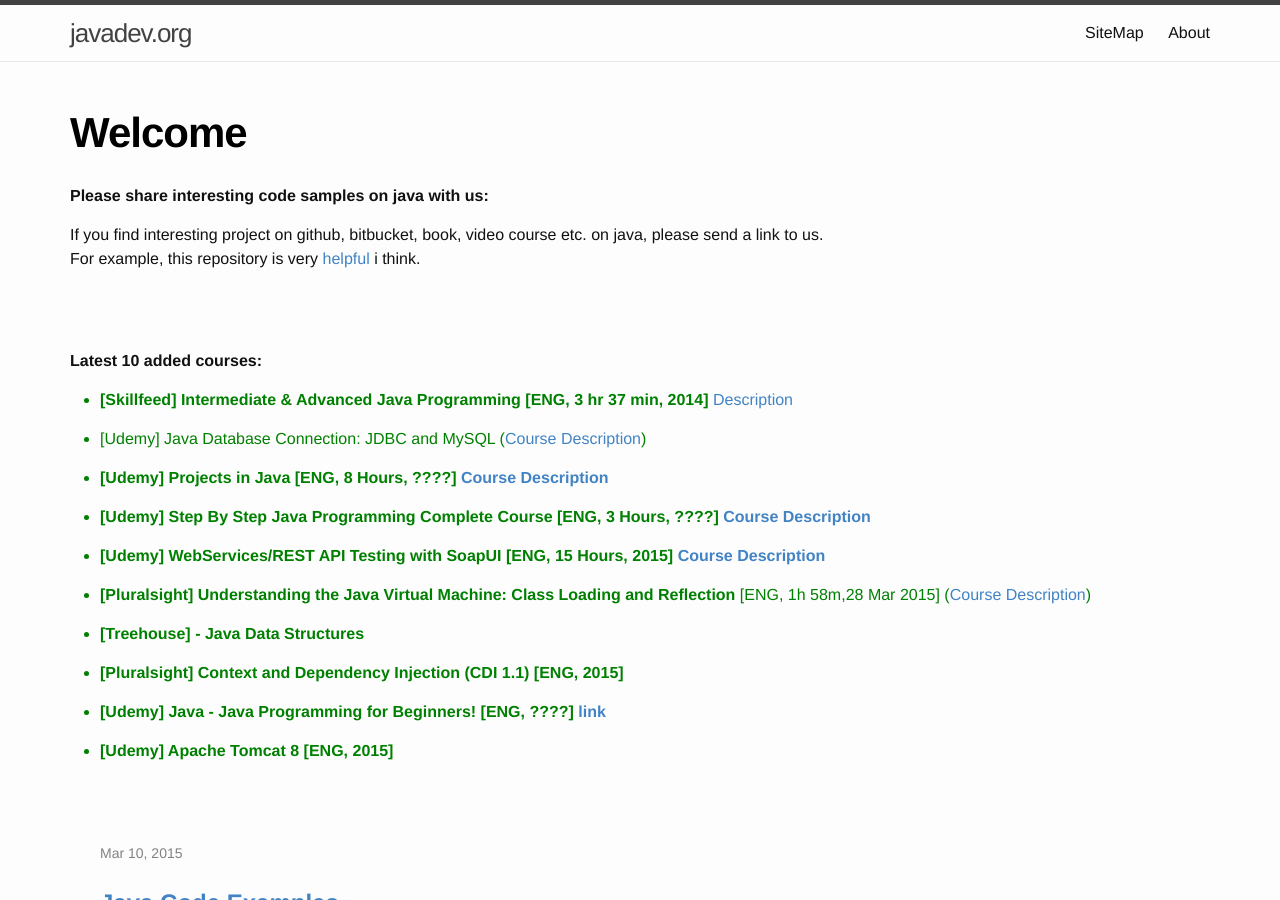
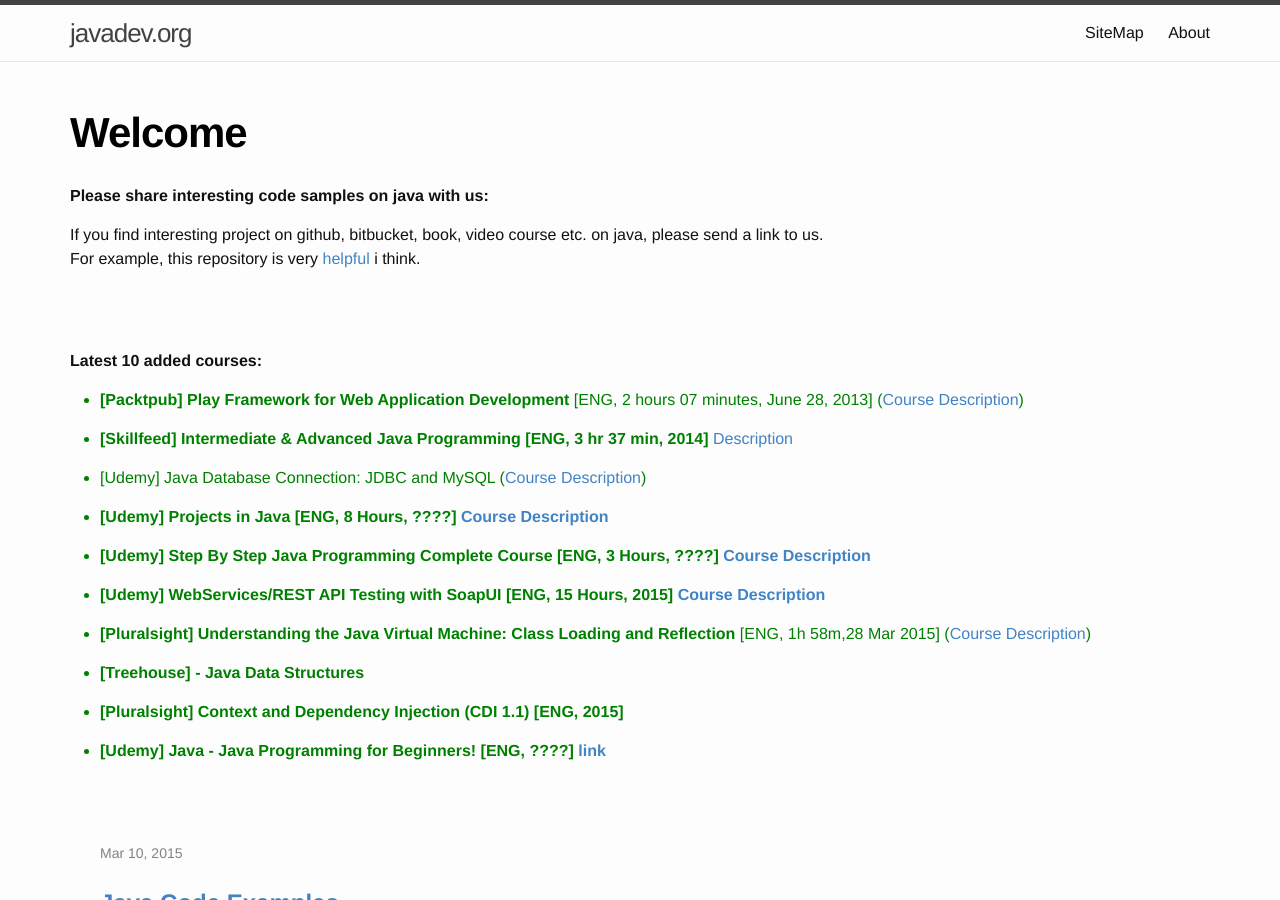
Before and after one commit to webmakaka/javadev.org, a Jekyll site: the page built from website/index.md, in a window 1280 px wide and 900 px high. Built offline with Jekyll 4.4.1, drawn with Linux system fonts in a browser that asks for light colours.

Commit message:
Update index.md

```diff
--- a/website/index.md
+++ b/website/index.md
@@ -15,6 +15,7 @@ For example, this repository is very <a href="https://github.com/iluwatar/java-d
 **Latest 10 added courses:**
 
 <ul>
+<li style="color:green"><strong>[Packtpub] Play Framework for Web Application Development</strong> [ENG, 2 hours 07 minutes, June 28, 2013] (<a href="https://www.packtpub.com/web-development/play-framework-web-application-development-video">Course Description</a>)</li>
 <li style="color:green"><strong>[Skillfeed] Intermediate & Advanced Java Programming [ENG, 3 hr 37 min, 2014]</strong> <a href="https://www.skillfeed.com/courses/2105-intermediate-advanced-java-programming">Description</a></li>
 <li style="color:green">[Udemy] Java Database Connection: JDBC and MySQL  (<a href="https://www.udemy.com/how-to-connect-java-jdbc-to-mysql/">Course Description</a>)</li>
 <li style="color:green"><strong>[Udemy] Projects in Java [ENG, 8 Hours, ????] <a href="https://www.udemy.com/learn-java-by-building-projects/">Course Description</a></strong></li>
@@ -24,7 +25,6 @@ For example, this repository is very <a href="https://github.com/iluwatar/java-d
 <li style="color:green"><strong>[Treehouse] - Java Data Structures</strong></li>
 <li style="color:green"><strong>[Pluralsight] Context and Dependency Injection (CDI 1.1) [ENG, 2015]</strong></li>
 <li style="color:green"><strong>[Udemy] Java - Java Programming for Beginners! [ENG, ????] <a href="https://www.udemy.com/java-programming-java-java/">link</a></strong></li>
-<li style="color:green"><strong>[Udemy] Apache Tomcat 8 [ENG, 2015]</strong></li>
 </ul>
 
 
```
